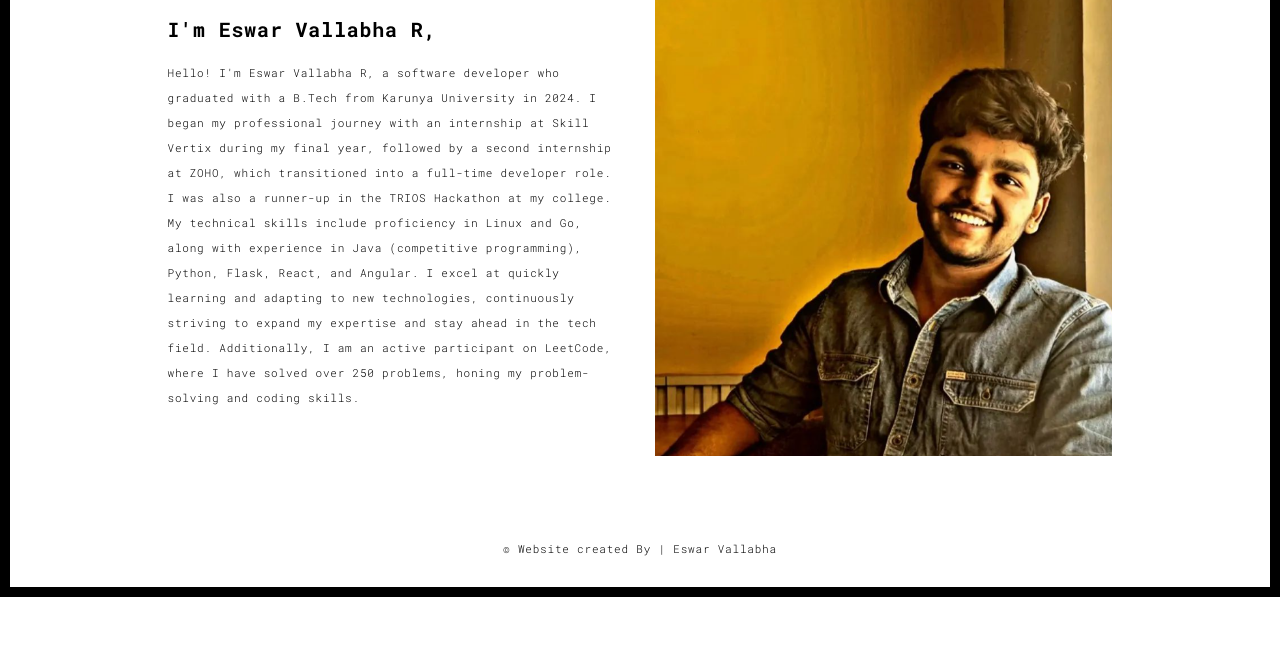
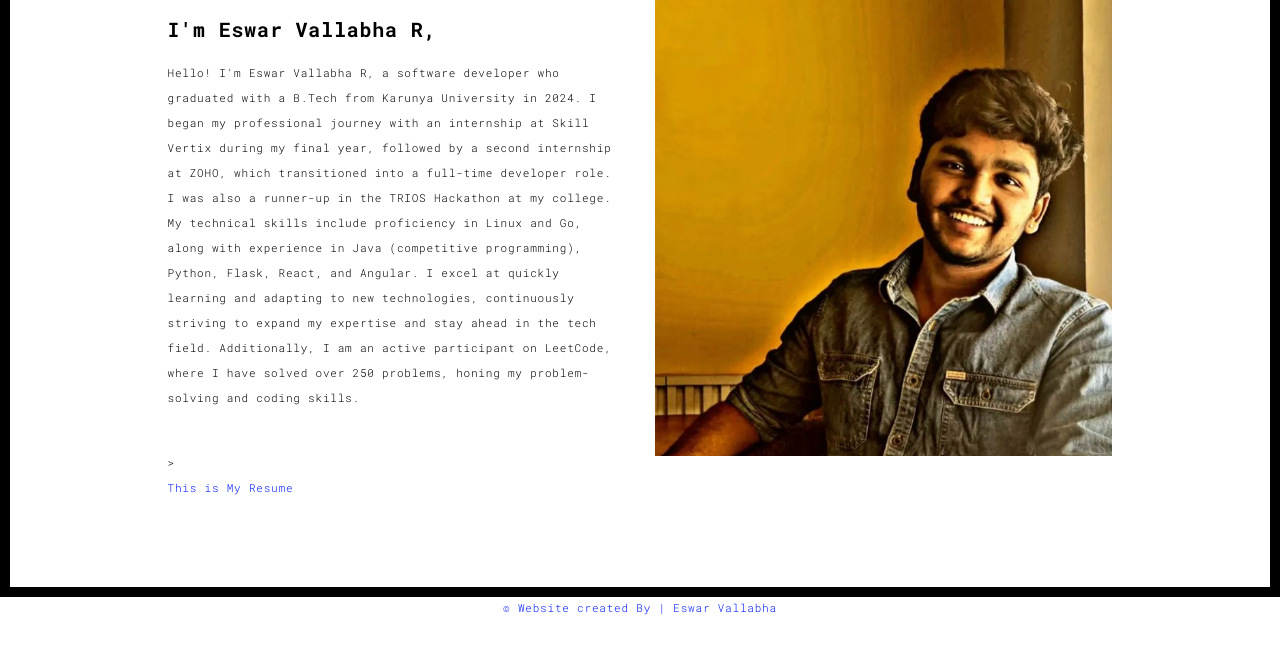
Before and after one commit to VallabhaE/PortfolioWebsite, a Flask app: page /about in a window 1280 px wide. Shown: the part 203-848 px from the top of the page. Before the commit the page ends 800 px from the top, so only its background shows below. Run offline with Flask 3, Linux system fonts and the light colour scheme; some libraries are stand-ins or nearby versions.

Commit message:
Update about.html

```diff
--- a/templates/about.html
+++ b/templates/about.html
@@ -61,7 +61,8 @@
               <div class="row">
                 <div class="col-xs-12 col-md-6">
                   <h3>I'm Eswar Vallabha R,</h3>
-                  <p>{{ data }}</p>
+                  <p>{{ data }}</p><br>
+                    ><a href="{{ ResumeLink }}"><p>This is My Resume</p</a>
                 </div>
                 <div class="col-xs-12 col-md-6">
                   <img src="static/assets/images/one.png" class="img-responsive" alt="">
```
